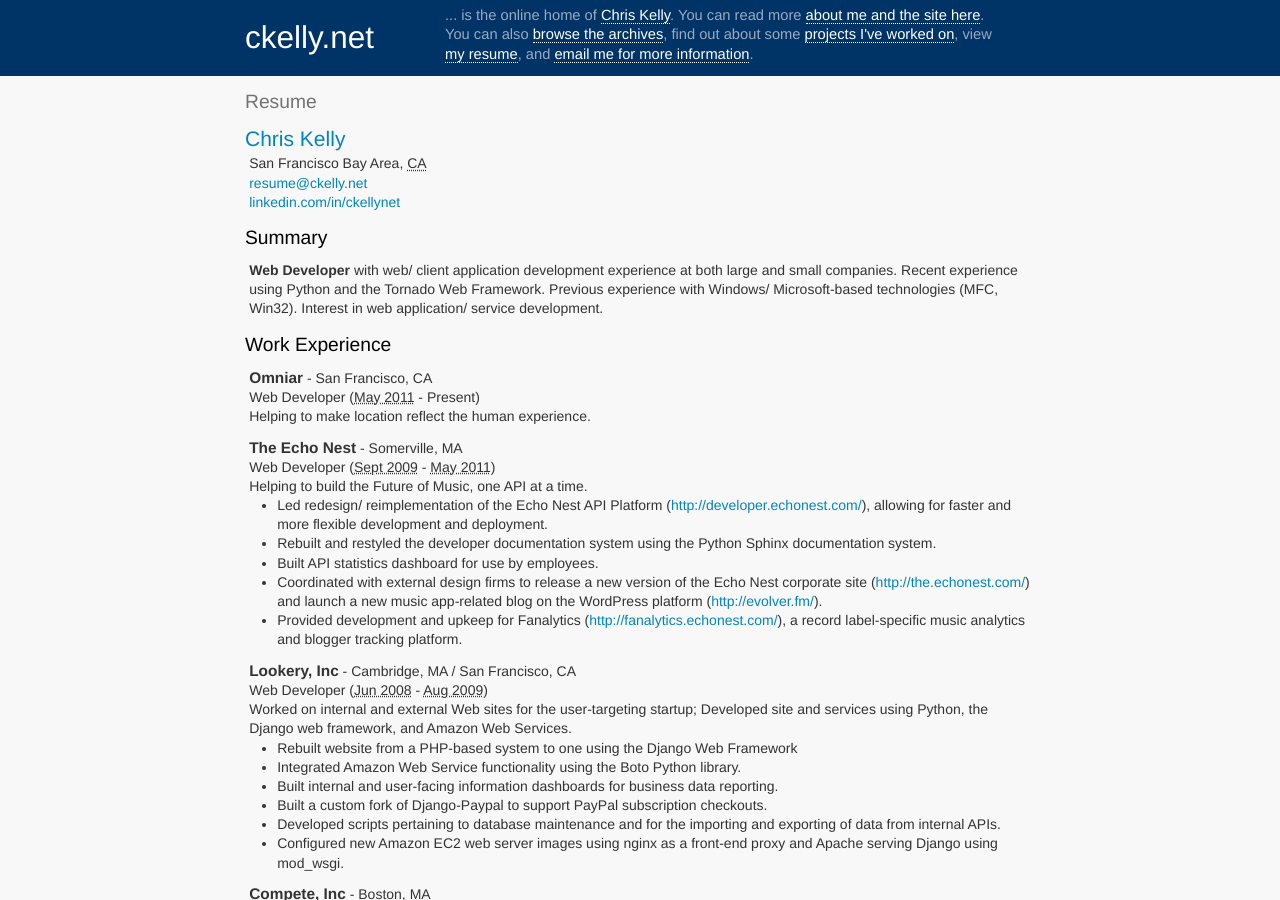
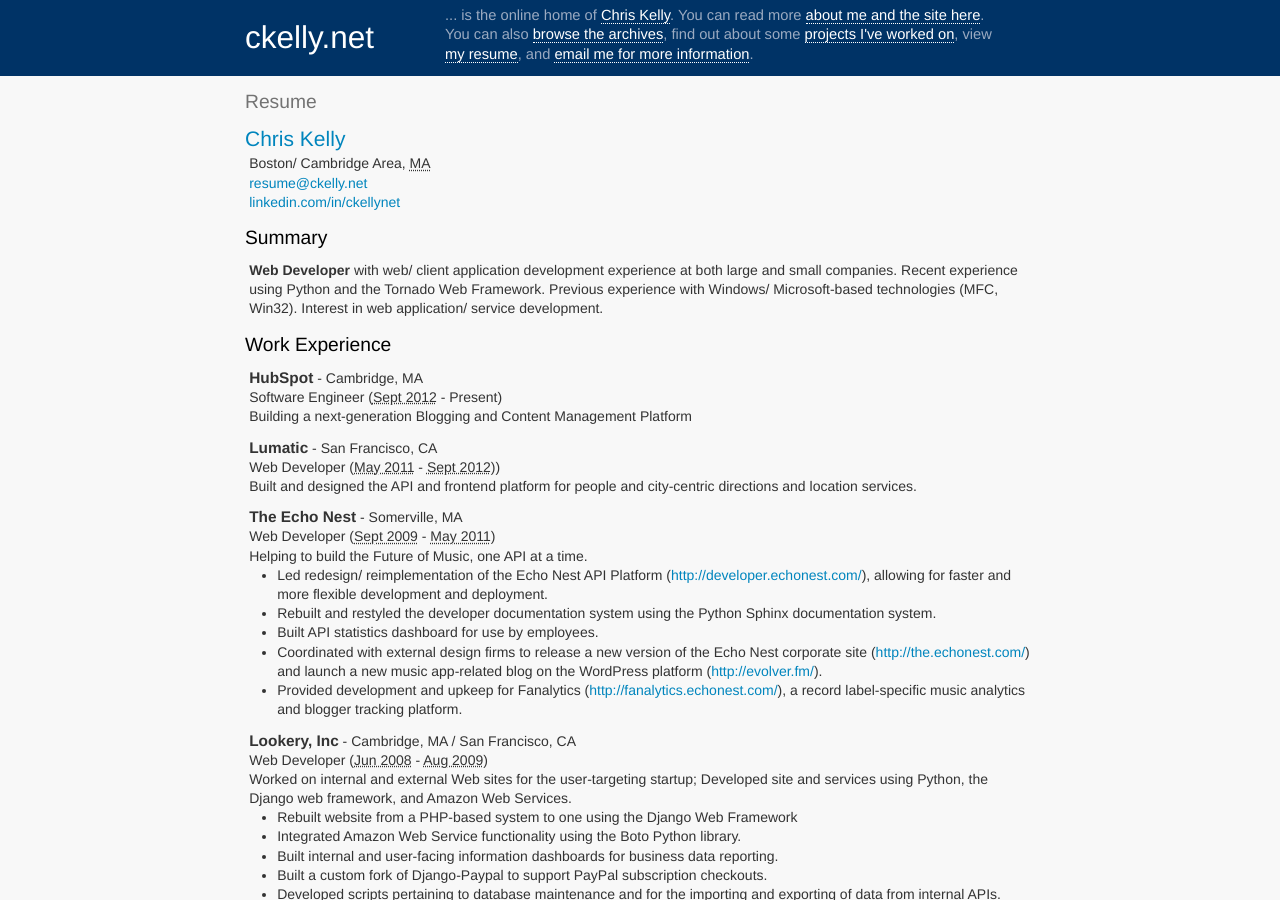
Before and after one commit to ckelly/ckelly.github.com, a Jekyll site: the page built from resume.html, in a window 1280 px wide and 900 px high. Built offline with Jekyll 4.4.1, drawn with Linux system fonts in a browser that asks for light colours; some web fonts are replaced.

Commit message:
Update current location

```diff
--- a/about.textile
+++ b/about.textile
@@ -8,7 +8,7 @@
 
 h1. About Chris Kelly
 
-Born in New Jersey, raised primarily in New Hampshire, with stops in Florida, Puerto Rico, and Connecticut along the way. I attended "Virginia Tech":http://www.vt.edu/, graduating with a degree in Computer Science. After a brief interlude on Long Island, I found myself back in New England, where I lived for about 7 years, before trying out life on the West Coast. I currently live in San Francisco.
+Born in New Jersey, raised primarily in New Hampshire, with stops in Florida, Puerto Rico, and Connecticut along the way. I attended "Virginia Tech":http://www.vt.edu/, graduating with a degree in Computer Science. I am based in New England, with brief stops on Long Island and San Francisco. I currently live in the Boston area.
 
 I'm a web application developer with over 10 years of experience, currently focused on Python web services.
 
--- a/index.html
+++ b/index.html
@@ -1,6 +1,6 @@
 ---
 layout: default
-title: Chris Kelly - San Francisco Bay Area Web Developer
+title: Chris Kelly - Boston/ Cambridge Area Web Developer
 permalink: /
 ---
 <h2 id="intro">Recent Posts</h2>
--- a/resume.html
+++ b/resume.html
@@ -11,7 +11,7 @@
   <div id="contactinfo" class="vcard">
     <h1 class="fn n" id="name"><a class="url" href="http://ckelly.net/resume/" rel="me"><span class="given-name">Chris</span> <span class="family-name">Kelly</span></a></h1>
     <div class="adr">
-      <span class="locality">San Francisco Bay Area</span>, <abbr class="region" title="California">CA</abbr>
+      <span class="locality">Boston/ Cambridge Area</span>, <abbr class="region" title="Massachusetts">MA</abbr>
     </div>
     <div class="email">
       <script type="text/javascript">
@@ -52,13 +52,23 @@
     <ul id="job-list" class="vcalendar">
 
     <li class="experience vevent vcard">
-      <span class="org">Omniar</span> - <span class="location">San Francisco, CA</span>
+      <span class="org">HubSpot</span> - <span class="location">Cambridge, MA</span>
+      <br />
+
+      <span class="title">Software Engineer</span>
+      <span class="period">(<abbr class="dtstart" title="2012-09-06">Sept 2012</abbr> - Present)</span>
+
+      <div class="description">Building a next-generation Blogging and Content Management Platform</div>
+    </li>
+
+    <li class="experience vevent vcard">
+      <span class="org">Lumatic</span> - <span class="location">San Francisco, CA</span>
       <br />
 
       <span class="title">Web Developer</span>
-      <span class="period">(<abbr class="dtstart" title="2009-05-18">May 2011</abbr> - Present)</span>
+      <span class="period">(<abbr class="dtstart" title="2011-05-18">May 2011</abbr> - <abbr class="dtend" title="2012-09-03">Sept 2012</abbr>))</span>
 
-      <div class="description">Helping to make location reflect the human experience.</div>
+      <div class="description">Built and designed the API and frontend platform for people and city-centric directions and location services.</div>
     </li>
 
     <li class="experience vevent vcard">
```
